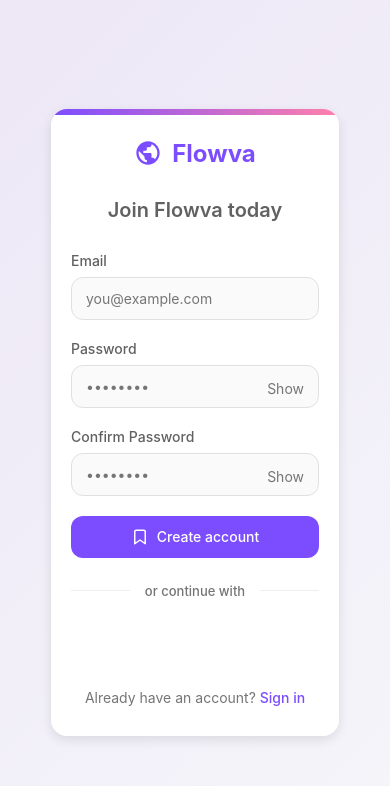
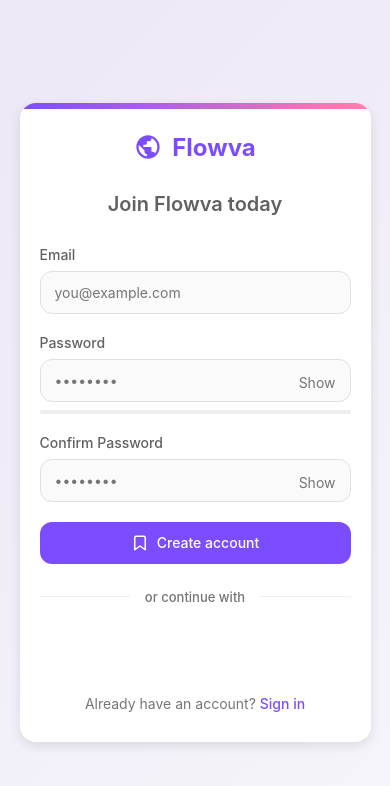
Before and after one commit to holyprof1/flowva, a React (Vite) app in the folder client/: page /signup in a window 390 px wide. Shown: the top 786 px of the page. Built offline with nearby package versions, Linux system fonts and the light colour scheme; no server answers.

Commit message:
Fix container width to 480px with min-width, update Google button text to 'Google', keep local VITE_API_URL

```diff
--- a/client/src/SignIn.jsx
+++ b/client/src/SignIn.jsx
@@ -10,6 +10,7 @@ function SignIn() {
   const [showPassword, setShowPassword] = useState(false);
   const [message, setMessage] = useState('');
   const [messageType, setMessageType] = useState('');
+  const [isLoading, setIsLoading] = useState(false);
   const navigate = useNavigate();
 
   console.log('VITE_API_URL:', import.meta.env.VITE_API_URL);
@@ -28,6 +29,7 @@ function SignIn() {
       return;
     }
     try {
+      setIsLoading(true);
       console.log('Sending signin request:', { email, password });
       const response = await axios.post(
         `${import.meta.env.VITE_API_URL}/api/auth/signin`,
@@ -39,13 +41,20 @@ function SignIn() {
       showMessage('Signed in successfully!', 'success');
       setTimeout(() => navigate('/dashboard'), 1500);
     } catch (err) {
-      console.error('Signin error:', err.response?.data, err.message, err.config);
+      console.error('Signin error:', {
+        response: err.response?.data,
+        message: err.message,
+        config: err.config,
+      });
       showMessage(err.response?.data?.error || 'Sign in failed', 'error');
+    } finally {
+      setIsLoading(false);
     }
   };
 
   const handleGoogleSuccess = async (credentialResponse) => {
     try {
+      setIsLoading(true);
       console.log('Google signin request:', credentialResponse);
       const response = await axios.post(
         `${import.meta.env.VITE_API_URL}/api/auth/google`,
@@ -57,8 +66,14 @@ function SignIn() {
       showMessage('Google sign-in successful! Redirecting...', 'success');
       setTimeout(() => navigate('/dashboard'), 1500);
     } catch (err) {
-      console.error('Google signin error:', err.response?.data, err.message, err.config);
+      console.error('Google signin error:', {
+        response: err.response?.data,
+        message: err.message,
+        config: err.config,
+      });
       showMessage(err.response?.data?.error || 'Google sign-in failed', 'error');
+    } finally {
+      setIsLoading(false);
     }
   };
 
@@ -114,13 +129,13 @@ function SignIn() {
           <div className="forgot-password">
             <a href="/forgot-password">Forgot password?</a>
           </div>
-          <button type="submit" className="btn">
+          <button type="submit" className={`btn ${isLoading ? 'btn-loading' : ''}`} disabled={isLoading}>
             <svg width="18" height="18" viewBox="0 0 24 24" fill="none" stroke="currentColor" strokeWidth="2" strokeLinecap="round" strokeLinejoin="round">
               <path d="M15 3h4a2 2 0 0 1 2 2v14a2 2 0 0 1-2 2h-4"></path>
               <polyline points="10 17 15 12 10 7"></polyline>
               <line x1="15" y1="12" x2="3" y2="12"></line>
             </svg>
-            Sign in
+            {isLoading ? 'Signing in...' : 'Sign in'}
           </button>
           <div className="divider">or continue with</div>
           <GoogleLogin
@@ -129,9 +144,9 @@ function SignIn() {
             render={(renderProps) => (
               <button
                 type="button"
-                className="btn btn-secondary"
+                className={`btn btn-secondary ${isLoading ? 'btn-loading' : ''}`}
                 onClick={renderProps.onClick}
-                disabled={renderProps.disabled}
+                disabled={renderProps.disabled || isLoading}
               >
                 <svg width="18" height="18" viewBox="0 0 24 24">
                   <path d="M22.56 12.25c0-.78-.07-1.53-.20-2.25H12v4.26h5.92c-.26 1.37-1.04 2.53-2.21 3.31v2.77h3.57c2.08-1.92 3.28-4.74 3.28-8.09z" fill="#4285F4"/>
@@ -139,7 +154,7 @@ function SignIn() {
                   <path d="M5.84 14.09c-.22-.66-.35-1.36-.35-2.09s.13-1.43.35-2.09V7.07H2.18C1.43 8.55 1 10.22 1 12s.43 3.45 1.18 4.93l2.85-2.22.81-.62z" fill="#FBBC05"/>
                   <path d="M12 5.38c1.62 0 3.06.56 4.21 1.64l3.15-3.15C17.45 2.09 14.97 1 12 1 7.7 1 3.99 3.47 2.18 7.07l3.66 2.84c.87-2.6 3.3-4.53 6.16-4.53z" fill="#EA4335"/>
                 </svg>
-                Google
+                {isLoading ? 'Loading...' : 'Google'}
               </button>
             )}
           />
--- a/client/src/SignUp.jsx
+++ b/client/src/SignUp.jsx
@@ -13,7 +13,11 @@ function SignUp() {
   const [showPassword, setShowPassword] = useState(false);
   const [showConfirmPassword, setShowConfirmPassword] = useState(false);
   const [strengthClass, setStrengthClass] = useState('');
+  const [isLoading, setIsLoading] = useState(false);
   const navigate = useNavigate();
+
+  console.log('VITE_API_URL:', import.meta.env.VITE_API_URL);
+  console.log('VITE_GOOGLE_CLIENT_ID:', import.meta.env.VITE_GOOGLE_CLIENT_ID);
 
   const showMessage = (text, type) => {
     setMessage(text);
@@ -60,38 +64,61 @@ function SignUp() {
       return;
     }
     try {
+      setIsLoading(true);
       showMessage('Creating your account...', 'success');
-      const response = await axios.post('http://localhost:5000/api/auth/signup', { email, password });
+      const response = await axios.post(
+        `${import.meta.env.VITE_API_URL}/api/auth/signup`,
+        { email, password },
+        { withCredentials: true, headers: { 'Content-Type': 'application/json' } }
+      );
+      console.log('Signup response:', response.data);
       localStorage.setItem('token', response.data.token);
       showMessage('Account created successfully! Welcome to Flowva.', 'success');
       setTimeout(() => navigate('/onboarding'), 1500);
     } catch (err) {
-      console.error('Signup error:', err);
+      console.error('Signup error:', {
+        response: err.response?.data,
+        message: err.message,
+        config: err.config,
+      });
       showMessage(err.response?.data?.error || 'Sign up failed', 'error');
+    } finally {
+      setIsLoading(false);
     }
   };
 
   const handleGoogleSuccess = async (credentialResponse) => {
     try {
-      showMessage('Authenticating with Google...', 'info');
-      const response = await axios.post('http://localhost:5000/api/auth/google', {
-        token: credentialResponse.credential,
-      });
+      setIsLoading(true);
+      console.log('Google signup request:', credentialResponse);
+      const response = await axios.post(
+        `${import.meta.env.VITE_API_URL}/api/auth/google`,
+        { token: credentialResponse.credential },
+        { withCredentials: true, headers: { 'Content-Type': 'application/json' } }
+      );
+      console.log('Google signup response:', response.data);
       localStorage.setItem('token', response.data.token);
       showMessage('Google sign-up successful! Redirecting...', 'success');
       setTimeout(() => navigate('/onboarding'), 1500);
     } catch (err) {
-      console.error('Google signup error:', err);
+      console.error('Google signup error:', {
+        response: err.response?.data,
+        message: err.message,
+        config: err.config,
+      });
       showMessage(err.response?.data?.error || 'Google sign-up failed', 'error');
+    } finally {
+      setIsLoading(false);
     }
   };
 
   const handleGoogleFailure = () => {
+    console.log('Google sign-up failed');
     showMessage('Google sign-up failed', 'error');
   };
 
   return (
-    <GoogleOAuthProvider clientId="your_google_client_id_here">
+    <GoogleOAuthProvider clientId={import.meta.env.VITE_GOOGLE_CLIENT_ID}>
       <div className="container animate__animated animate__fadeInUp">
         <form id="signup-form" className="animate-form" onSubmit={handleSubmit}>
           <div className="logo">
@@ -157,11 +184,11 @@ function SignUp() {
               {showConfirmPassword ? 'Hide' : 'Show'}
             </span>
           </div>
-          <button type="submit" className="btn">
+          <button type="submit" className={`btn ${isLoading ? 'btn-loading' : ''}`} disabled={isLoading}>
             <svg width="18" height="18" viewBox="0 0 24 24" fill="none" stroke="currentColor" strokeWidth="2" strokeLinecap="round" strokeLinejoin="round">
               <path d="M19 21l-7-5-7 5V5a2 2 0 0 1 2-2h10a2 2 0 0 1 2 2z"></path>
             </svg>
-            Create account
+            {isLoading ? 'Creating account...' : 'Create account'}
           </button>
           <div className="divider">or continue with</div>
           <GoogleLogin
@@ -170,17 +197,17 @@ function SignUp() {
             render={(renderProps) => (
               <button
                 type="button"
-                className="btn btn-secondary"
+                className={`btn btn-secondary ${isLoading ? 'btn-loading' : ''}`}
                 onClick={renderProps.onClick}
-                disabled={renderProps.disabled}
+                disabled={renderProps.disabled || isLoading}
               >
                 <svg width="18" height="18" viewBox="0 0 24 24">
-                  <path d="M22.56 12.25c0-.78-.07-1.53-.2-2.25H12v4.26h5.92c-.26 1.37-1.04 2.53-2.21 3.31v2.77h3.57c2.08-1.92 3.28-4.74 3.28-8.09z" fill="#4285F4"/>
+                  <path d="M22.56 12.25c0-.78-.07-1.53-.20-2.25H12v4.26h5.92c-.26 1.37-1.04 2.53-2.21 3.31v2.77h3.57c2.08-1.92 3.28-4.74 3.28-8.09z" fill="#4285F4"/>
                   <path d="M12 23c2.97 0 5.46-.98 7.28-2.66l-3.57-2.77c-.98.66-2.23 1.06-3.71 1.06-2.86 0-5.29-1.93-6.16-4.53H2.18v2.84C3.99 20.53 7.7 23 12 23z" fill="#34A853"/>
                   <path d="M5.84 14.09c-.22-.66-.35-1.36-.35-2.09s.13-1.43.35-2.09V7.07H2.18C1.43 8.55 1 10.22 1 12s.43 3.45 1.18 4.93l2.85-2.22.81-.62z" fill="#FBBC05"/>
                   <path d="M12 5.38c1.62 0 3.06.56 4.21 1.64l3.15-3.15C17.45 2.09 14.97 1 12 1 7.7 1 3.99 3.47 2.18 7.07l3.66 2.84c.87-2.6 3.3-4.53 6.16-4.53z" fill="#EA4335"/>
                 </svg>
-                Google
+                {isLoading ? 'Loading...' : 'Google'}
               </button>
             )}
           />
--- a/client/src/index.css
+++ b/client/src/index.css
@@ -40,19 +40,20 @@ body {
 }
 
 /* Signin/Signup Container */
-.container {
+div.container {
   background-color: white;
   border-radius: var(--radius-lg);
   box-shadow: var(--shadow-md);
-  width: 100%;
-  max-width: 420px;
+  width: 100% !important;
+  min-width: 400px !important; /* Matches .password-strength wider effect */
+  max-width: 480px !important;
   padding: 40px;
   position: relative;
   overflow: hidden;
   transition: var(--transition);
 }
 
-.container::before {
+div.container::before {
   content: '';
   position: absolute;
   top: 0;
@@ -60,6 +61,14 @@ body {
   width: 100%;
   height: 6px;
   background: linear-gradient(90deg, var(--primary) 0%, var(--accent) 100%);
+}
+
+/* Ensure form elements don't shrink container */
+.form-group,
+.password-strength,
+.password-hint {
+  width: 100%;
+  box-sizing: border-box;
 }
 
 .logo {
@@ -157,6 +166,7 @@ body {
   align-items: center;
   justify-content: center;
   gap: 8px;
+  position: relative;
 }
 
 .btn:hover {
@@ -179,6 +189,24 @@ body {
   background-color: var(--gray-50);
   transform: translateY(-2px);
   box-shadow: 0 4px 8px rgba(0, 0, 0, 0.05);
+}
+
+.btn-loading::after {
+  content: '';
+  display: inline-block;
+  width: 16px;
+  height: 16px;
+  border: 2px solid #fff;
+  border-radius: 50%;
+  border-top-color: transparent;
+  animation: spin 0.8s linear infinite;
+  margin-left: 8px;
+}
+
+@keyframes spin {
+  to {
+    transform: rotate(360deg);
+  }
 }
 
 .divider {
@@ -262,6 +290,41 @@ body {
   }
 }
 
+/* Password Strength Meter */
+.password-strength {
+  height: 4px;
+  background-color: var(--gray-200);
+  border-radius: 2px;
+  margin-top: 8px;
+}
+
+.strength-meter {
+  height: 100%;
+  border-radius: 2px;
+  transition: width 0.3s ease, background-color 0.3s ease;
+}
+
+.strength-meter.weak {
+  width: 33%;
+  background-color: var(--error);
+}
+
+.strength-meter.medium {
+  width: 66%;
+  background-color: #ff9800;
+}
+
+.strength-meter.strong {
+  width: 100%;
+  background-color: var(--success);
+}
+
+.password-hint {
+  font-size: 12px;
+  color: var(--gray-600);
+  margin-top: 4px;
+}
+
 /* Onboarding-Specific Styles */
 .onboarding-container {
   --primary: #9013FE;
@@ -275,7 +338,8 @@ body {
 }
 
 .onboarding-container .container {
-  max-width: 600px;
+  min-width: 600px !important;
+  max-width: 600px !important;
   padding: 2rem;
 }
 
@@ -526,9 +590,10 @@ body {
 }
 
 /* Mobile Responsiveness */
-@media (max-width: 480px) {
-  .container {
-    max-width: 100%;
+@media (max-width: 768px) {
+  div.container {
+    min-width: 90vw !important; /* Wider on mobile */
+    max-width: 90vw !important;
     padding: 30px 20px;
   }
 
@@ -546,8 +611,13 @@ body {
     font-size: 14px;
   }
 
+  .password-hint {
+    font-size: 11px;
+  }
+
   .onboarding-container .container {
-    max-width: 100%;
+    min-width: 90vw !important;
+    max-width: 90vw !important;
     padding: 1.5rem 15px;
   }
 
```
